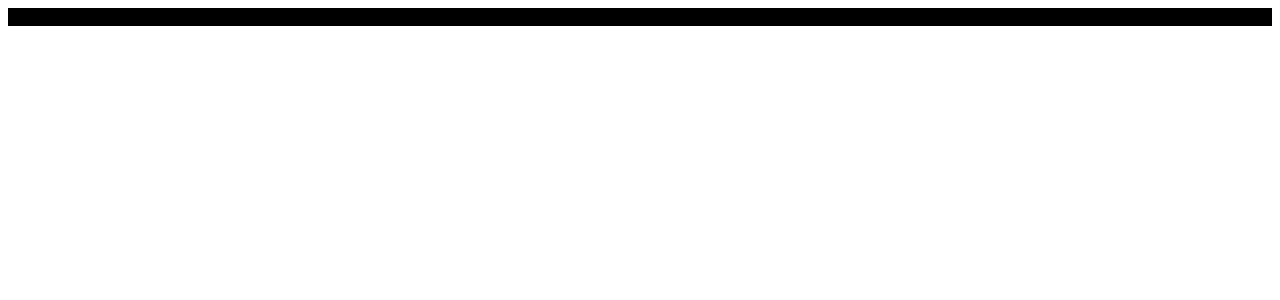
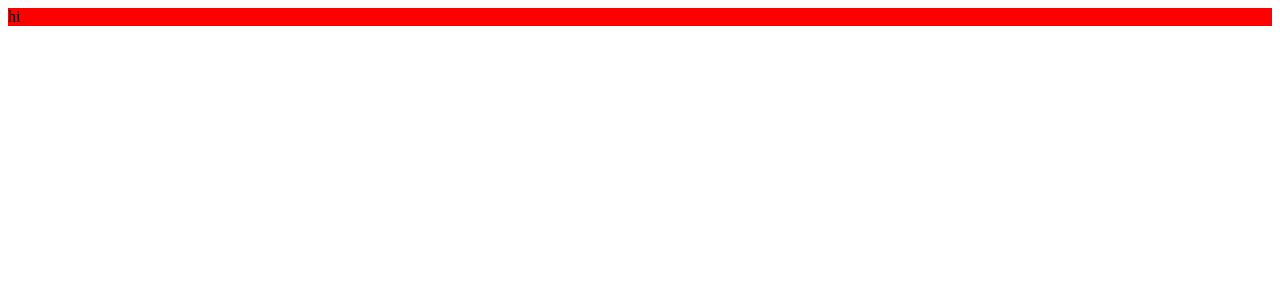
Before and after one commit to D-Store/DStore_client, a React (Create React App) app: page / in a window 1280 px wide. Shown: the top 300 px of the page. Built offline with nearby package versions, Linux system fonts and the light colour scheme.

Commit message:
[ADD] Router, RecoilRoot

```diff
--- a/package.json
+++ b/package.json
@@ -42,5 +42,8 @@
       "last 1 firefox version",
       "last 1 safari version"
     ]
+  },
+  "devDependencies": {
+    "@types/react-router-dom": "^5.1.7"
   }
 }
--- a/src/App.scss
+++ b/src/App.scss
@@ -1,3 +1,3 @@
 .App {
-  background-color: black;
+  background-color: red;
 }
--- a/src/App.tsx
+++ b/src/App.tsx
@@ -1,8 +1,20 @@
 import React from "react";
+import { RecoilRoot } from "recoil";
+import { BrowserRouter as Router, Route, Switch } from "react-router-dom";
 import "./App.scss";
 
 function App() {
-  return <div className="App">hi</div>;
+  return (
+    <RecoilRoot>
+      <Router>
+        <Switch>
+          <Route exact path="/">
+            <div className="App">hi</div>
+          </Route>
+        </Switch>
+      </Router>
+    </RecoilRoot>
+  );
 }
 
 export default App;
```
Also changed, not shown: 2 other files (tests, documents, lock files or other folders).
